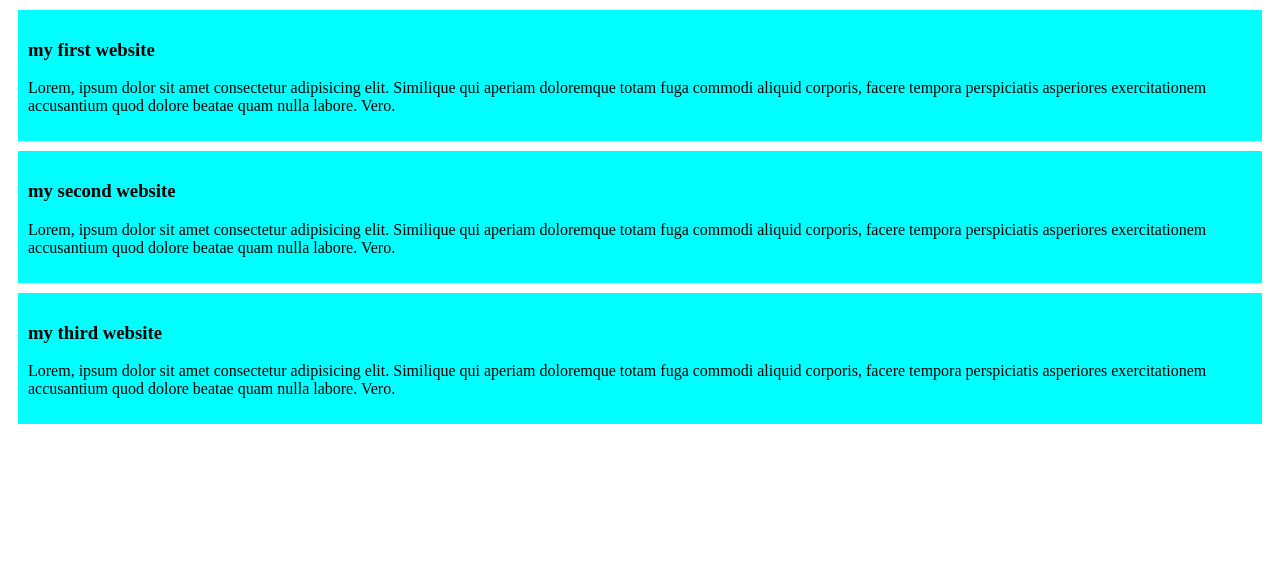
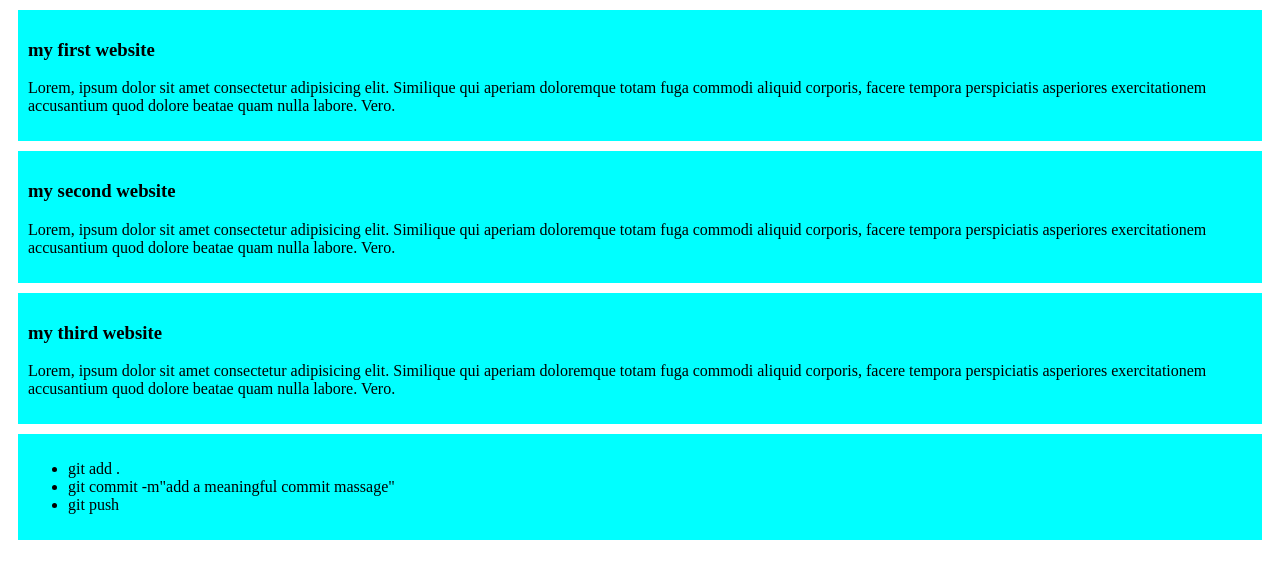
Before and after one commit to alien2300/four-web-repo, a plain HTML site: page index.html in a window 1280 px wide. Drawn offline with Linux system fonts and the light colour scheme.

Commit message:
this is my third

```diff
--- a/index.html
+++ b/index.html
@@ -19,5 +19,12 @@
         <h3>my third website</h3>
         <p>Lorem, ipsum dolor sit amet consectetur adipisicing elit. Similique qui aperiam doloremque totam fuga commodi aliquid corporis, facere tempora perspiciatis asperiores exercitationem accusantium quod dolore beatae quam nulla labore. Vero.</p>
     </div>
+    <div>
+        <ul>
+            <li> git add .</li>
+            <li> git commit -m"add a meaningful commit massage" </li>
+            <li>git push</li>
+        </ul>
+    </div>
 </body>
 </html>
```
